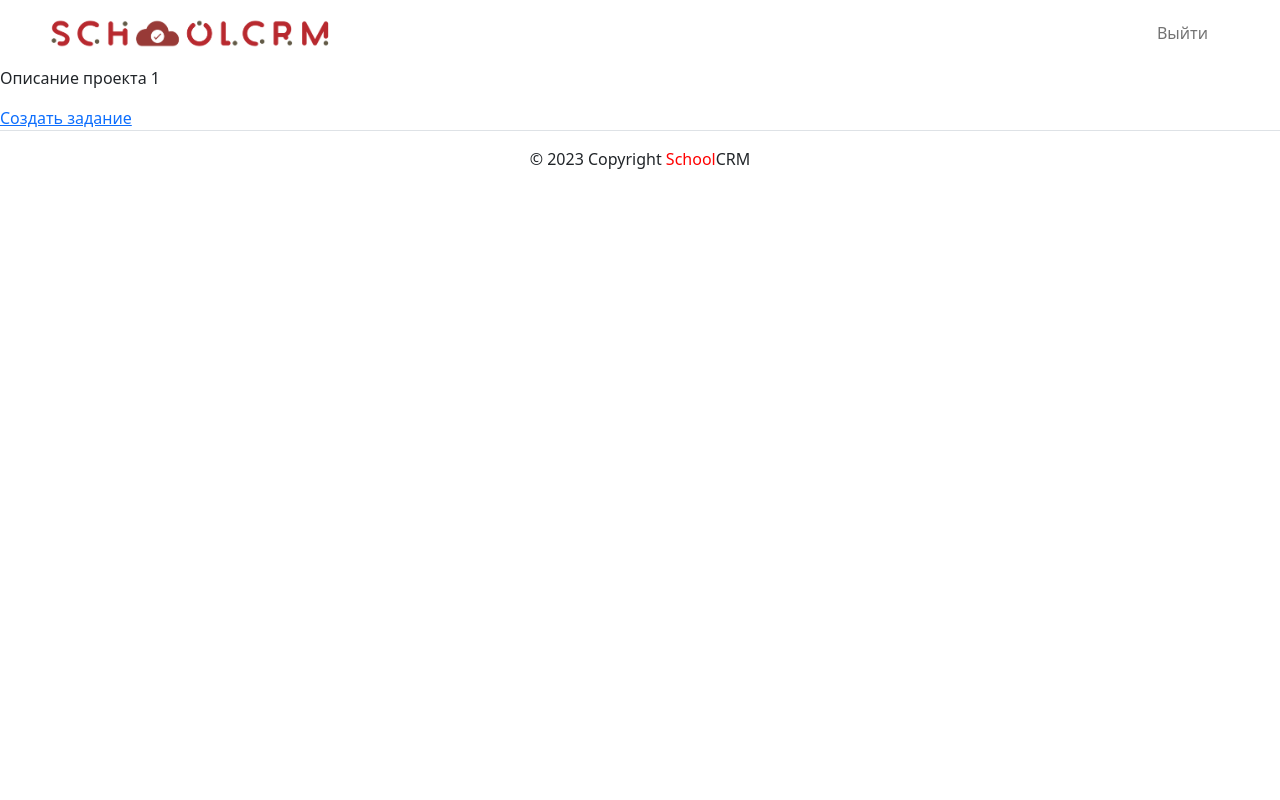
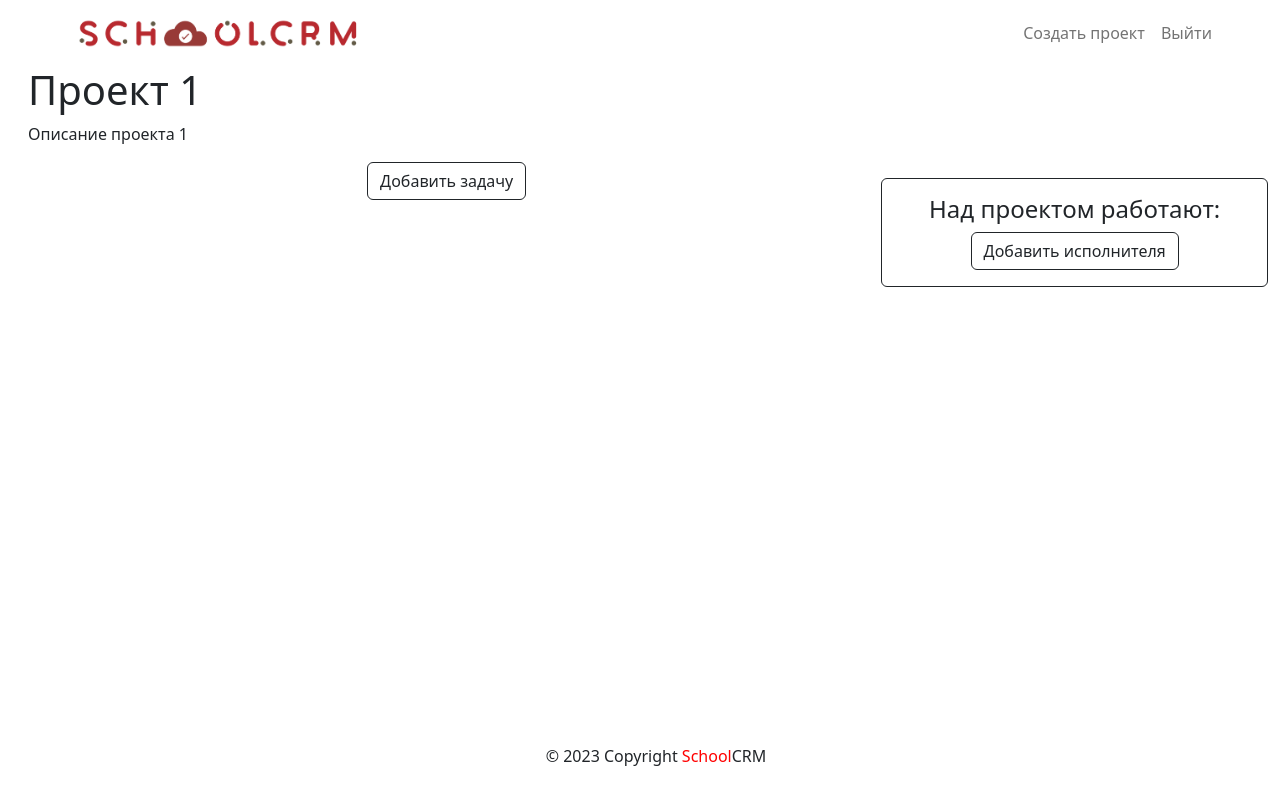
Before and after one commit to elukichev/SchoolCRM, a Django app: page /projects/1/ in a window 1280 px wide. Run offline with Django 4.2, Linux system fonts and the light colour scheme; a user stored in the database is signed in; data comes from the database, SQL or seed files in the repository; both versions use the stored data as it was after the commit; some libraries are stand-ins or nearby versions.

Commit message:
edit Project info page template

```diff
--- a/templates/base.html
+++ b/templates/base.html
@@ -19,14 +19,14 @@
     <link rel="stylesheet" href="{% static 'css/bootstrap.min.css' %}">
     <title>{% block title %} {% endblock %}</title>
   </head>
-  <body>
+  <body class="container-fluid mx-3 d-flex flex-column min-vh-100">
     <header>
       {% include 'includes/header.html' %}
     </header>
     <main>
       {% block content %} {% endblock %}
     </main>
-    <footer class="border-top text-center py-3">
+    <footer class="mt-auto text-center py-3">
       {% include 'includes/footer.html' %}
     </footer>
   </body>
--- a/templates/includes/header.html
+++ b/templates/includes/header.html
@@ -9,6 +9,7 @@
   <div class="collapse navbar-collapse" id="navbarNavAltMarkup">
     <div class="navbar-nav ms-auto mt-2 mt-lg-0">
       {% if request.user.is_authenticated %}
+          <a class="nav-item nav-link" href="{% url 'todo:project_create' %}">Создать проект</a>
           <a class="nav-item nav-link" href="{% url 'users:logout' %}">Выйти</a>
           <a class="nav-item nav-link disabled" href="#">{{ user.get_full_name }}</a>
     {% else %}
--- a/templates/todo/project_details.html
+++ b/templates/todo/project_details.html
@@ -5,11 +5,33 @@
 {% endblock %}
 
 {% block content %}
-  <article>
-      <p> {{ project.description }} </p>
-      <a href="{% url 'todo:task_create' project.pk %}">Создать задание </a>
-    {% for task in tasks %}
-       <p> {{ task.name }} </p>
-    {% endfor %}
-  </article>
+    <h1>{{ project.name }}</h1>
+    <p> {{ project.description }} </p>
+    <div class="row g-0 text-center">
+        <div class="col-sm-6 col-md-8">
+            {% for task in tasks %}
+            <div class="card m-3 border-dark">
+                <div class="card-body">
+                    {{ task.name }}
+                    <div class="progress" role="progressbar" aria-label="Basic example" aria-valuenow="25" aria-valuemin="0" aria-valuemax="100">
+                    <div class="progress-bar" style="width: {{ 60 }}%">Выполнено 3 задачи из 5</div></div>
+                    Дедлайн: {{ task.deadline|date:"d M, Y" }}
+                </div>
+            </div>
+            {% endfor %}
+        <a href="{% url 'todo:task_create' project.pk %}"><button type="button" class="btn btn-outline-dark">Добавить задачу</button></a>
+        </div>
+        <div class="col-6 col-md-4">
+            <div class="card m-3 border-dark">
+                <div class="card-body">
+            <h4>Над проектом работают: </h4>
+            {% for executor in executors %}
+                <p> {{ executor.get_full_name }} </p>
+            {% endfor %}
+                    <a href="{% url 'todo:add_project_executor' project_id=project.pk %}"><button type="button" class="btn btn-outline-dark">Добавить исполнителя</button></a>
+        </div>
+            </div>
+        </div>
+    </div>
+
 {% endblock %}
--- a/todo/views.py
+++ b/todo/views.py
@@ -25,10 +25,12 @@ def project_list(request):
 def project_details(request, project_id):
     project = get_object_or_404(Project, pk=project_id)
     tasks = Task.objects.filter(project_id=project_id)
-    #executors = User.objects.filter()
+    executors = list(project.executors.all())
+    print(executors)
     context = {
         'project': project,
         'tasks': tasks,
+        'executors': executors,
     }
     return render(request, 'todo/project_details.html', context)
 
```
Also changed, not shown: db.sqlite3.
